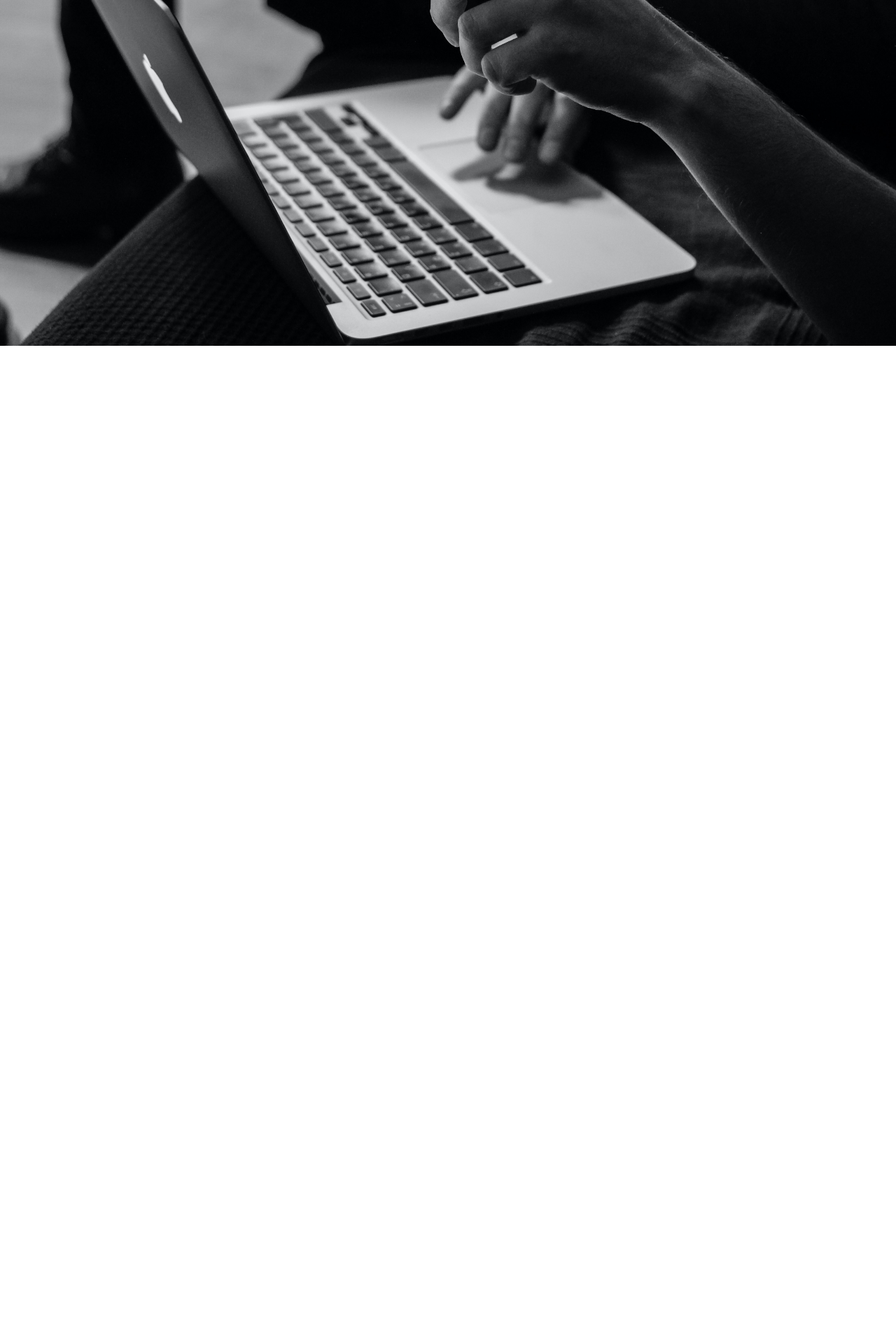
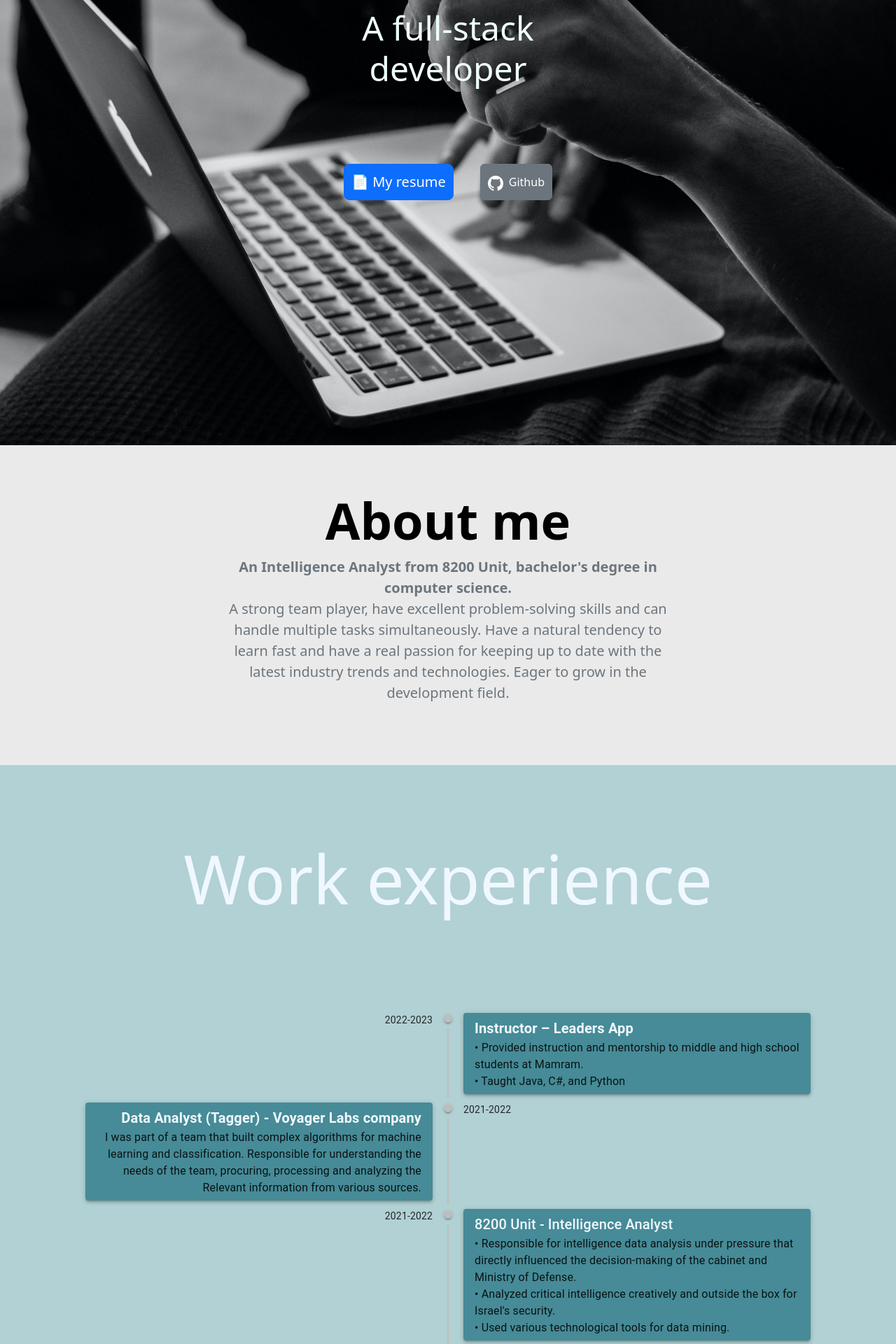
Before and after one commit to netanel094/Portfolio, a React (Create React App) app: page / in a window 1280 px wide. Shown: the part 400-2320 px from the top of the page at 70% size. Before the commit the page ends 894 px from the top, so only its background shows below. Built offline with nearby package versions, Linux system fonts and the light colour scheme.

Commit message:
set the WorkExperience component and build the timeline.

```diff
--- a/package.json
+++ b/package.json
@@ -8,6 +8,7 @@
     "@heroicons/react": "^2.0.18",
     "@material-ui/core": "^4.12.4",
     "@material-ui/icons": "^4.11.3",
+    "@material-ui/lab": "^4.0.0-alpha.61",
     "@mui/icons-material": "^5.14.0",
     "@mui/material": "^5.14.0",
     "@testing-library/jest-dom": "^5.16.5",
@@ -19,7 +20,7 @@
     "react-bootstrap": "^2.8.0",
     "react-dom": "^17.0.0",
     "react-router-dom": "^6.14.1",
-    "react-scripts": "5.0.1",
+    "react-scripts": "^5.0.1",
     "web-vitals": "^2.1.4"
   },
   "scripts": {
--- a/src/App.jsx
+++ b/src/App.jsx
@@ -1,12 +1,15 @@
 import React from "react";
 import CustomNavbar from "./components/Navbar/CustomNavbar";
+import Title from "./components/Title/Title";
 import About from "./components/About/About";
-
+import WorkExperience from "./components/WorkExperience/WorkExperience";
 export default function App() {
   return (
     <main>
       <CustomNavbar />
+      <Title />
       <About />
+      <WorkExperience />
     </main>
   );
 }
--- a/src/components/About/About.css
+++ b/src/components/About/About.css
@@ -1,7 +1,30 @@
 #about {
-  background-image: url("/public/images/computer.jpg");
-  background-size: cover;
-  background-repeat: no-repeat;
-  background-position: center;
-  height: 100vh;
+  background-color: #eaeaea;
+  text-align: center;
 }
+
+.aboutMeTitle {
+  color: #8bbccc;
+}
+
+@media (min-width: 768px) {
+  .container-about {
+    padding: 100px;
+    font-size: 24px;
+  }
+}
+
+@keyframes fade-in-down {
+  0% {
+    opacity: 0;
+    transform: translateY(-20px);
+  }
+  100% {
+    opacity: 1;
+    transform: translateY(0);
+  }
+}
+
+.fade-in-down {
+  animation: fade-in-down 4s ease-in-out;
+}
--- a/src/components/About/About.jsx
+++ b/src/components/About/About.jsx
@@ -4,7 +4,26 @@ import "./About.css";
 export default function About() {
   return (
     <section id="about">
-      <div id="container-fluid"> </div>
+      <div className="text-secondary py-3 text-center">
+        <div className="py-5">
+          <h1 className="display-2 fw-bold text-black fade-in-down">
+            About me
+          </h1>
+          <div className="col-lg-6 mx-auto">
+            <p className="fs-5 mb-4 fade-in-down">
+              <strong>
+                An Intelligence Analyst from 8200 Unit, bachelor's degree in
+                computer science.
+              </strong>
+              <br />A strong team player, have excellent problem-solving skills
+              and can handle multiple tasks simultaneously. Have a natural
+              tendency to learn fast and have a real passion for keeping up to
+              date with the latest industry trends and technologies. Eager to
+              grow in the development field.
+            </p>
+          </div>
+        </div>
+      </div>
     </section>
   );
 }
--- a/src/components/Navbar/CustomNavbar.jsx
+++ b/src/components/Navbar/CustomNavbar.jsx
@@ -10,7 +10,7 @@ function CustomNavbar() {
       <Navbar expand="lg" className="navbar bg-body-tertiary">
         <Container className="d-flex justify-content-center">
           <Navbar.Brand className="brand" href="#home">
-            Netanel Yomtovian
+            Portfolio
           </Navbar.Brand>
           <Navbar.Toggle aria-controls="basic-navbar-nav" />
           <Navbar.Collapse id="basic-navbar-nav">
--- /dev/null
+++ b/src/components/Title/Title.css
@@ -0,0 +1,26 @@
+.title {
+  background-image: url("/public/images/computer.jpg");
+  background-size: cover;
+  background-repeat: no-repeat;
+  background-position: 50%;
+  padding: 250px;
+}
+
+h1 {
+  font-size: 6rem;
+  line-height: 1.5;
+  color: aliceblue;
+}
+
+h2 {
+  color: azure;
+}
+
+.btn {
+  margin: 100px 15px;
+  padding: 10px;
+}
+
+.githubText {
+  margin-left: 8px;
+}
--- /dev/null
+++ b/src/components/Title/Title.jsx
@@ -0,0 +1,47 @@
+import React from "react";
+import "./Title.css";
+
+export default function Title() {
+  const DownloandMyResume = () => {
+    window.open(`${process.env.PUBLIC_URL}/Resume.pdf`, "_blank");
+  };
+
+  const GithubLink = () => {
+    window.location.href = "https://github.com/netanel094";
+  };
+
+  return (
+    <div className="title text-center">
+      <h1 className="display-4 fw-bold">Netanel Yomtovain</h1>
+      <div className="col-lg-6 mx-auto">
+        <h2 className="display-5 fw">A full-stack developer</h2>
+        <div className="d-grid gap-2 d-sm-flex justify-content-sm-center">
+          <button
+            type="button"
+            className="btn btn-primary btn-lg"
+            onClick={DownloandMyResume}
+          >
+            📄 My resume
+          </button>
+          <button
+            type="button"
+            className="btn btn-secondary"
+            onClick={GithubLink}
+          >
+            <svg
+              xmlns="http://www.w3.org/2000/svg"
+              width="22"
+              height="22"
+              fill="currentColor"
+              class="bi bi-github"
+              viewBox="0 0 16 16"
+            >
+              <path d="M8 0C3.58 0 0 3.58 0 8c0 3.54 2.29 6.53 5.47 7.59.4.07.55-.17.55-.38 0-.19-.01-.82-.01-1.49-2.01.37-2.53-.49-2.69-.94-.09-.23-.48-.94-.82-1.13-.28-.15-.68-.52-.01-.53.63-.01 1.08.58 1.23.82.72 1.21 1.87.87 2.33.66.07-.52.28-.87.51-1.07-1.78-.2-3.64-.89-3.64-3.95 0-.87.31-1.59.82-2.15-.08-.2-.36-1.02.08-2.12 0 0 .67-.21 2.2.82.64-.18 1.32-.27 2-.27.68 0 1.36.09 2 .27 1.53-1.04 2.2-.82 2.2-.82.44 1.1.16 1.92.08 2.12.51.56.82 1.27.82 2.15 0 3.07-1.87 3.75-3.65 3.95.29.25.54.73.54 1.48 0 1.07-.01 1.93-.01 2.2 0 .21.15.46.55.38A8.012 8.012 0 0 0 16 8c0-4.42-3.58-8-8-8z" />
+            </svg>
+            <span className="githubText">Github</span>
+          </button>
+        </div>
+      </div>
+    </div>
+  );
+}
--- a/src/components/WorkExperience/WorkExperience.css
+++ b/src/components/WorkExperience/WorkExperience.css
@@ -0,0 +1,9 @@
+#workExperience {
+  background-color: rgb(177, 209, 212);
+  padding: 90px;
+}
+
+.workExperience-Title {
+  text-align: center;
+  padding-bottom: 100px;
+}
--- a/src/components/WorkExperience/WorkExperience.jsx
+++ b/src/components/WorkExperience/WorkExperience.jsx
@@ -1,5 +1,124 @@
 import React from "react";
+import { makeStyles } from "@material-ui/core/styles";
+import Timeline from "@material-ui/lab/Timeline";
+import TimelineItem from "@material-ui/lab/TimelineItem";
+import TimelineSeparator from "@material-ui/lab/TimelineSeparator";
+import TimelineConnector from "@material-ui/lab/TimelineConnector";
+import TimelineContent from "@material-ui/lab/TimelineContent";
+import TimelineOppositeContent from "@material-ui/lab/TimelineOppositeContent";
+import TimelineDot from "@material-ui/lab/TimelineDot";
+import FastfoodIcon from "@material-ui/icons/Fastfood";
+import LaptopMacIcon from "@material-ui/icons/LaptopMac";
+import HotelIcon from "@material-ui/icons/Hotel";
+import Paper from "@material-ui/core/Paper";
+import Typography from "@material-ui/core/Typography";
+import "./WorkExperience.css";
 
-function WorkExperience() {}
+const useStyles = makeStyles((theme) => ({
+  paper: {
+    padding: "6px 16px",
+    backgroundColor: "#468B97",
+  },
+  secondaryTail: {
+    backgroundColor: theme.palette.secondary.main,
+  },
+  boldText: {
+    fontWeight: "bold",
+  },
+}));
 
-export default WorkExperience;
+export default function WorkExperience() {
+  const classes = useStyles();
+
+  return (
+    <section id="workExperience">
+      <div className="workexperience-container">
+        <h1 className="workExperience-Title">Work experience</h1>
+        <Timeline align="alternate">
+          <TimelineItem>
+            <TimelineOppositeContent>
+              <Typography variant="body2" color="black ">
+                2022-2023
+              </Typography>
+            </TimelineOppositeContent>
+            <TimelineSeparator>
+              <TimelineDot></TimelineDot>
+              <TimelineConnector />
+            </TimelineSeparator>
+            <TimelineContent>
+              <Paper elevation={3} className={classes.paper}>
+                <Typography
+                  variant="h6"
+                  component="h1"
+                  className={classes.boldText}
+                >
+                  Instructor – Leaders App
+                </Typography>
+                <Typography>
+                  • Provided instruction and mentorship to middle and high
+                  school students at Mamram. <br></br> • Taught Java, C#, and
+                  Python
+                </Typography>
+              </Paper>
+            </TimelineContent>
+          </TimelineItem>
+          <TimelineItem>
+            <TimelineOppositeContent>
+              <Typography variant="body2" color="black">
+                2021-2022
+              </Typography>
+            </TimelineOppositeContent>
+            <TimelineSeparator>
+              <TimelineDot></TimelineDot>
+              <TimelineConnector />
+            </TimelineSeparator>
+            <TimelineContent>
+              <Paper elevation={3} className={classes.paper}>
+                <Typography
+                  variant="h6"
+                  component="h1"
+                  className={classes.boldText}
+                >
+                  Data Analyst (Tagger) - Voyager Labs company
+                </Typography>
+                <Typography>
+                  I was part of a team that built complex algorithms for machine
+                  learning and classification. Responsible for understanding the
+                  needs of the team, procuring, processing and analyzing the
+                  Relevant information from various sources.
+                </Typography>
+              </Paper>
+            </TimelineContent>
+          </TimelineItem>
+
+          <TimelineItem>
+            <TimelineOppositeContent>
+              <Typography variant="body2" color="black">
+                2021-2022
+              </Typography>
+            </TimelineOppositeContent>
+            <TimelineSeparator>
+              <TimelineDot></TimelineDot>
+              <TimelineConnector />
+            </TimelineSeparator>
+            <TimelineContent>
+              <Paper elevation={3} className={classes.paper}>
+                <Typography variant="h6" component="h1">
+                  8200 Unit - Intelligence Analyst
+                </Typography>
+                <Typography>
+                  • Responsible for intelligence data analysis under pressure
+                  that directly influenced the decision-making of the cabinet
+                  and Ministry of Defense.<br></br> • Analyzed critical
+                  intelligence creatively and outside the box for Israel's
+                  security. <br></br>• Used various technological tools for data
+                  mining.
+                </Typography>
+              </Paper>
+            </TimelineContent>
+          </TimelineItem>
+        </Timeline>
+      </div>
+    </section>
+  );
+}
```
Also changed, not shown: 2 other files (tests, documents, lock files or other folders).
